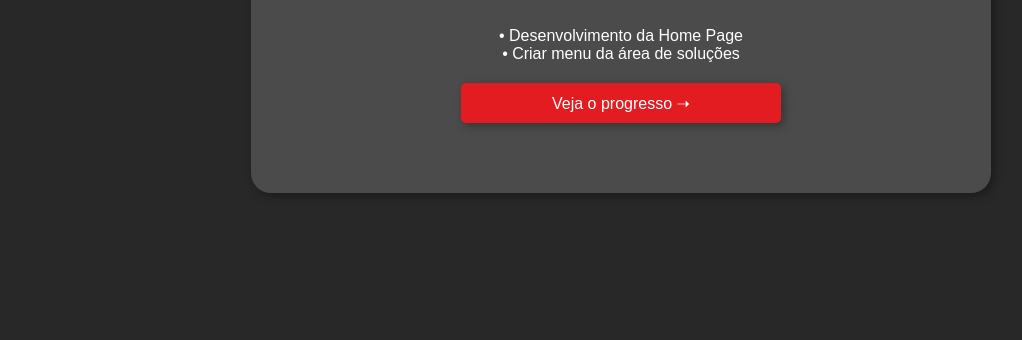
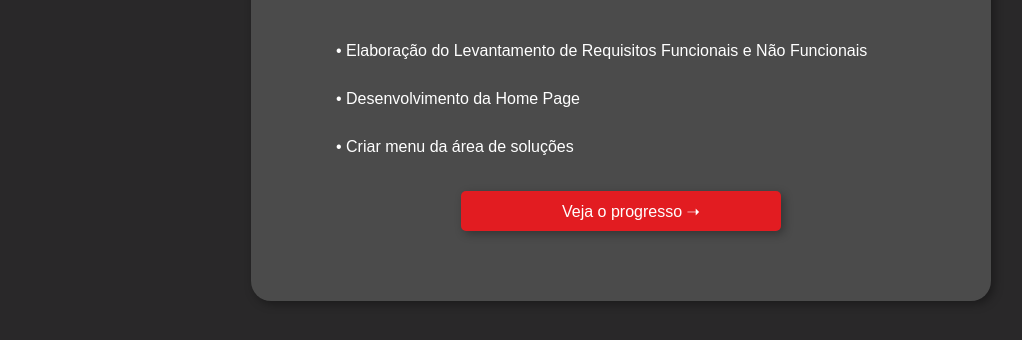
Before and after one commit to idtech10/acompanhamento-semanal, a plain HTML site: page index.html in a window 1280 px wide. Shown: the part 312-652 px from the top of the page, without its empty margins (19-1041 px from the left). Drawn offline with Linux system fonts and the light colour scheme.

Commit message:
Adição de mais uma task semanal

```diff
--- a/index.html
+++ b/index.html
@@ -12,6 +12,7 @@
     </header>
     <div id="box">
         <h1>Atividades dessa Semana</h1>
+        <p>• Elaboração do Levantamento de Requisitos Funcionais e Não Funcionais</p>
         <p>• Desenvolvimento da Home Page</p>
         <p>• Criar menu da área de soluções</p>
         <a href="https://idtech10.github.io/acompanhamento/" target="_blank" rel="external">
--- a/style.css
+++ b/style.css
@@ -32,8 +32,10 @@ h1{
 }
 
 p{
-    text-align: center;
+    text-align: left;
     font-size: 1em;
+    margin-left: 20px;
+    padding: 15px;
 }
 
 a{
```
